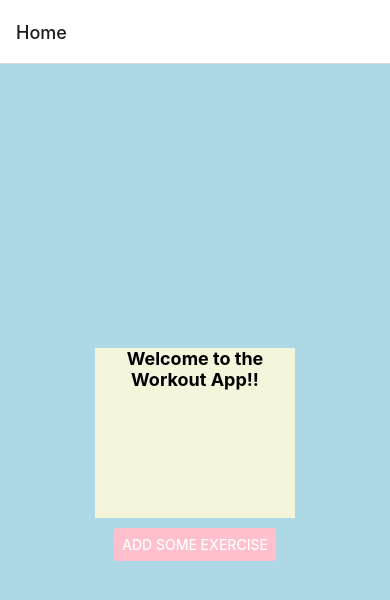
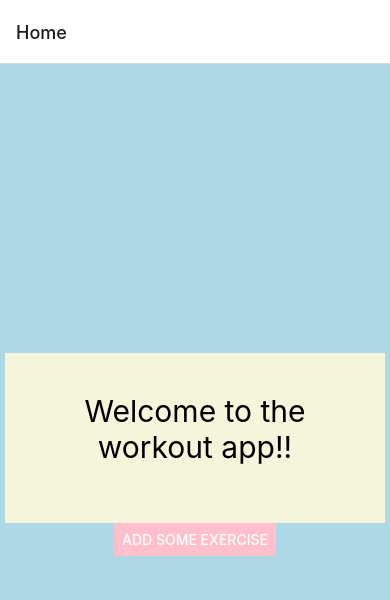
Before and after one commit to lmelo031/MobilePortfolio2, a React Native app in the folder portfolio2/: screen /Home in a window 390 px wide. Shown: the top 600 px of the page. Built offline with nearby package versions, Linux system fonts and the light colour scheme.

Commit message:
April 24, 2022 6:01 PM

```diff
--- a/portfolio2/HomeScreen.js
+++ b/portfolio2/HomeScreen.js
@@ -9,7 +9,7 @@ class HomeScreen extends React.Component {
 
       <View style={styles.container}>
         <Text style={styles.rectangle}>
-        Welcome to the Workout App!!
+        Welcome to the workout app!!
         </Text>
         <Button
           title="Add some exercise"
@@ -37,11 +37,8 @@ class HomeScreen extends React.Component {
             alignItems: 'center',
             justifyContent: 'center',
             textAlign: 'center',
-            margin: 10,
-            fontWeight: 'bold',
-            fontSize: 18,
-            marginTop: 0,
-            width: 200,
+            padding: 40,
+            fontSize: 30,
 
 
           },
```
